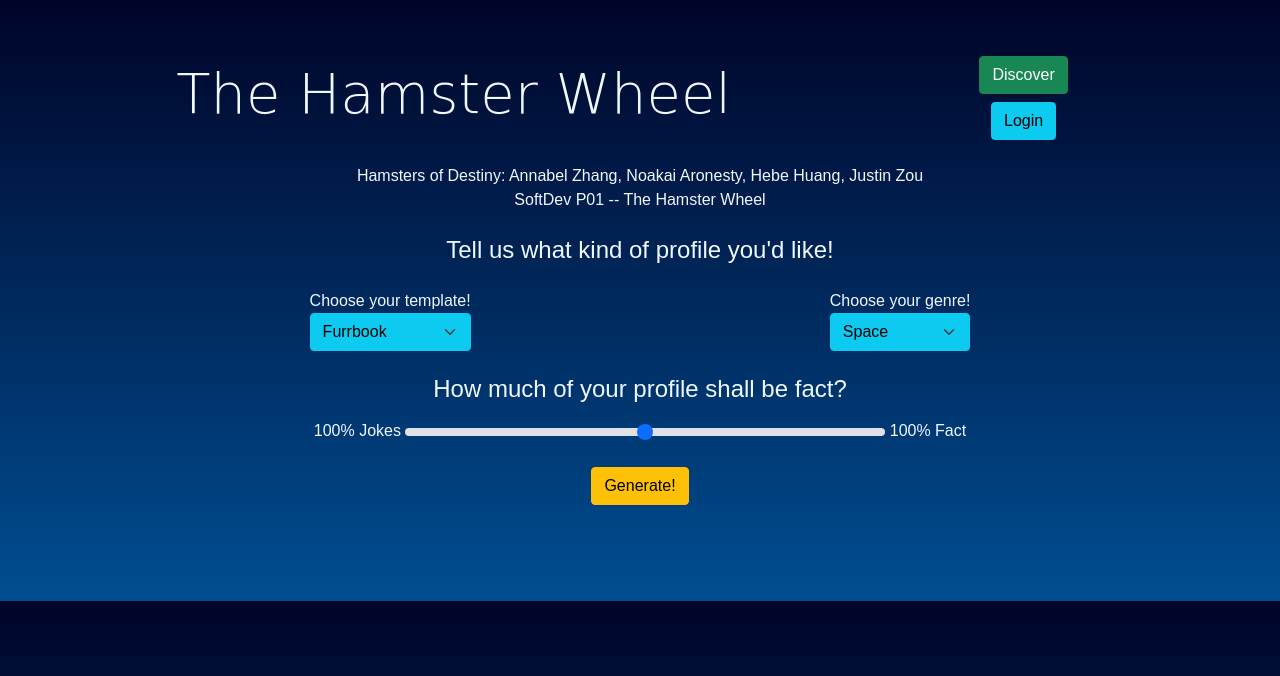
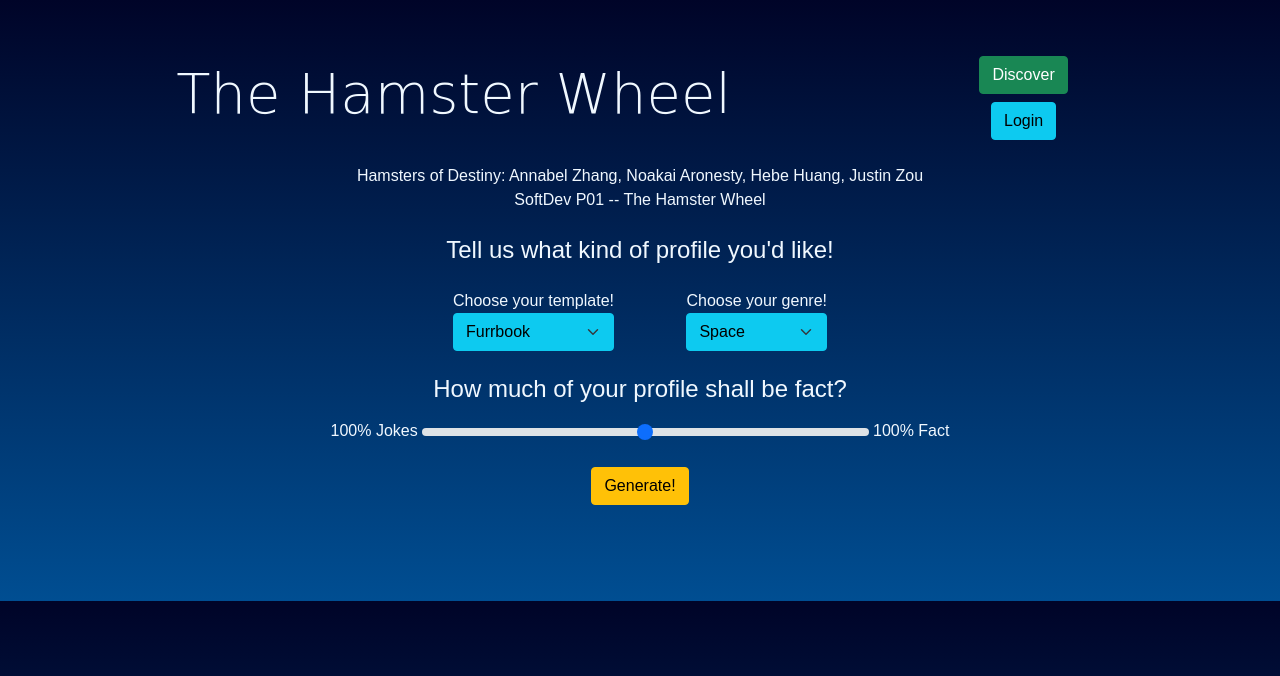
Before and after one commit to naronesty/P01, a Flask app: page / in a window 1280 px wide. Shown: the top 676 px of the page. Run offline with Flask 2, Linux system fonts and the light colour scheme; some web fonts are replaced.

Commit message:
html and css for home

```diff
--- a/app/templates/home.html
+++ b/app/templates/home.html
@@ -73,8 +73,8 @@
     </div>
 
     <div class="container">
-        <div class="row row-cols-start mx-5">
-            <div class="col-sm-auto">
+        <div class="row row-cols-start" style="margin-left: 30%; margin-right: 30%;">
+            <div class="col-auto">
 
                 <!-- I made this; it changes the button to display what template is chosen, and an alert
                 will appear to verify it (we'll remove it for final proj).
@@ -92,7 +92,7 @@
                 </select>
             </div>
 
-            <div class="col-sm-auto">
+            <div class="col-auto">
                 Choose your genre!
                 <select class="form-select btn-info" aria-expanded="false" name="genreMenu" id="genreMenu"
                         onchange="setTemplate('genreMenu')">
@@ -111,7 +111,7 @@
     <div class="container pb-3">
         <h4 class="fw-light"> How much of your profile shall be fact?</h4>
         <label for="jokesSlider" class="form-label">100% Jokes </label>
-        <input type="range" class="form-range pt-3" min="0" max="10" name="jokesSlider" style="width:43%"
+        <input type="range" class="form-range pt-3" min="0" max="10" name="jokesSlider" style="width:40%"
                id="jokesSlider"
                onchange="setTemplate('jokesSlider')"> 100% Fact
     </div>
```
